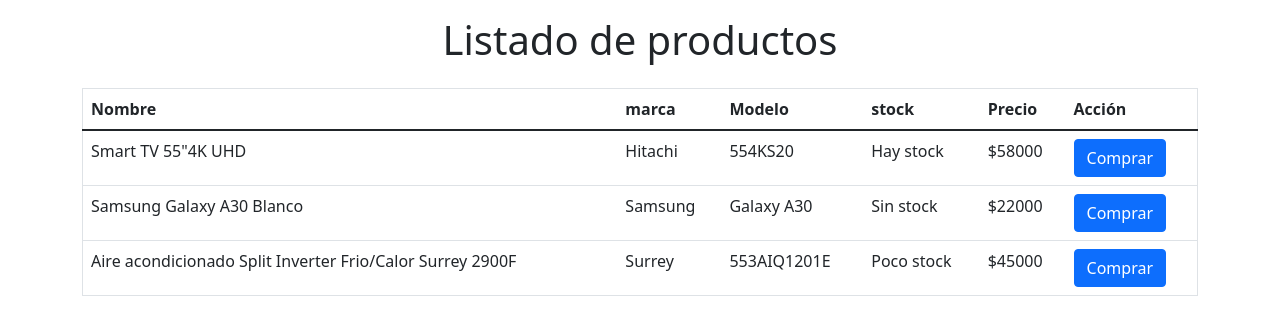
After one commit to EdwinPatino/php, a PHP site: page /ejer-listado-product.php in a window 1280 px wide. The commit adds this page. Shown: the top 335 px of the page. Run offline with PHP 8.4, Linux system fonts and the light colour scheme.

Commit message:
codigo php

```diff
--- /dev/null
+++ b/ejer-listado-product.php
@@ -0,0 +1,94 @@
+<?php
+    $aProductos = array();
+    $aProductos[] = array("nombre" => "Smart TV 55\"4K UHD",
+                "marca"=> "Hitachi",
+                "modelo" => "554KS20",
+                "stock" => 60,
+                "precio" => 58000);
+    $aProductos[] = array("nombre" => "Samsung Galaxy A30 Blanco",
+                "marca"=> "Samsung",
+                "modelo" => "Galaxy A30",
+                "stock" => 0,
+                "precio" => 22000);
+    $aProductos[] = array("nombre" => "Aire acondicionado Split Inverter Frio/Calor Surrey 2900F",
+                "marca"=> "Surrey",
+                "modelo" => "553AIQ1201E",
+                "stock" => 5,
+                "precio" => 45000);
+?>
+<!DOCTYPE html>
+<html lang="es">
+<head>
+    <meta charset="UTF-8">
+    <meta http-equiv="X-UA-Compatible" content="IE=edge">
+    <meta name="viewport" content="width=device-width, initial-scale=1.0">
+    <title>Listado productos</title>
+    <link href="https://cdn.jsdelivr.net/npm/bootstrap@5.1.3/dist/css/bootstrap.min.css" rel="stylesheet" integrity="sha384-1BmE4kWBq78iYhFldvKuhfTAU6auU8tT94WrHftjDbrCEXSU1oBoqyl2QvZ6jIW3" crossorigin="anonymous">
+</head>
+<body>
+    <div class="container">
+        <div class="row">
+            <div class="col-12 text-center py-3">
+                <h1>Listado de productos</h1>
+            </div>
+        </div>
+        <div class="row">
+            <div class="col-12">
+                <table class="table table-hover border">
+                    <thead>
+                        <tr>
+                            <th>Nombre</th>
+                            <th>marca</th>
+                            <th>Modelo</th>
+                            <th>stock</th>
+                            <th>Precio</th>
+                            <th>Acción</th>
+                        </tr>
+                    </thead>
+                    <tbody>
+                        <tr>
+                            <td><?php echo ($aProductos[0]["nombre"]); ?></td>
+                            <td><?php echo ($aProductos[0]["marca"]); ?></td>
+                            <td><?php echo ($aProductos[0]["modelo"]); ?></td>
+                            <td>
+                                <?php
+                                    echo $aProductos[0]["stock"] > 10 ? "Hay stock":
+                                    ($aProductos[0]["stock"] > 0 && $aProductos[0]["stock"] <= 10? "Poco stock":"Sin stock");
+                                ?>
+                            </td>
+                            <td>$<?php echo ($aProductos[0]["precio"]); ?></td>
+                            <td><button class=" btn btn-primary">Comprar</button></td>
+                        </tr>
+                        <tr>
+                            <td><?php echo ($aProductos[1]["nombre"]); ?></td>
+                            <td><?php echo ($aProductos[1]["marca"]); ?></td>
+                            <td><?php echo ($aProductos[1]["modelo"]); ?></td>
+                            <td>
+                                <?php
+                                    echo $aProductos[1]["stock"] > 10 ? "Hay stock":
+                                    ($aProductos[1]["stock"] > 0 && $aProductos[1]["stock"] <= 10? "Poco stock":"Sin stock");
+                                ?>
+                            </td>
+                            <td>$<?php echo ($aProductos[1]["precio"]); ?></td>
+                            <td><button class=" btn btn-primary">Comprar</button></td>
+                        </tr>
+                        <tr>
+                            <td><?php echo ($aProductos[2]["nombre"]); ?></td>
+                            <td><?php echo ($aProductos[2]["marca"]); ?></td>
+                            <td><?php echo ($aProductos[2]["modelo"]); ?></td>
+                            <td>
+                                <?php
+                                    echo $aProductos[2]["stock"] > 10 ? "Hay stock":
+                                    ($aProductos[2]["stock"] > 0 && $aProductos[2]["stock"] <= 10? "Poco stock":"Sin stock");
+                                ?>
+                            </td>
+                            <td>$<?php echo ($aProductos[2]["precio"]); ?></td>
+                            <td><button class=" btn btn-primary">Comprar</button></td>
+                        </tr>
+                    </tbody>
+                </table>
+            </div>
+        </div>
+    </div>
+</body>
+</html>
--- a/stock-prueba.php
+++ b/stock-prueba.php
@@ -1,6 +1,6 @@
 <?php
     $stock = 800;
-    if ($stock>0){
+    if ($stock > 0){
         echo "Hay stock";
     }
     else{
```
Also changed, not shown: rand.php (added, +16 -0 lines).
